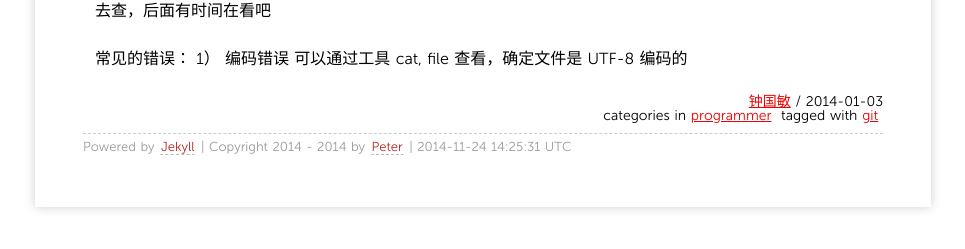
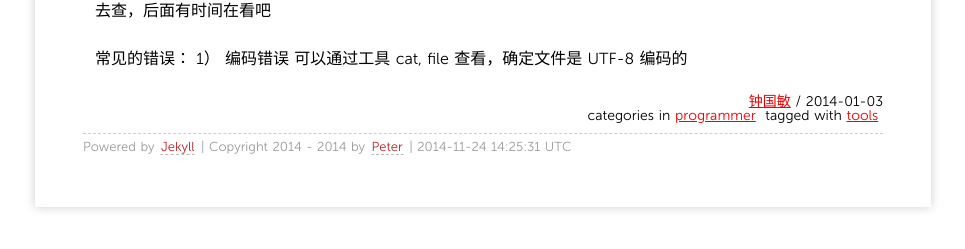
Before and after one commit to fengyr/blog, a Jekyll site: the page built from _posts/2014/2014-01-03-github_pages构建blog步骤.md, in a window 1280 px wide and 900 px high, scrolled down 5908 px. Shown: the part 645-894 px from the top of the window, without its empty margins (157-1122 px from the left). Built offline with Jekyll 4.4.1, drawn with Linux system fonts in a browser that asks for light colours; Markdown is read by kramdown in place of the engine named in the settings.

Commit message:
Update 2014-01-03-github_pages构建blog步骤.md

```diff
--- a/_posts/2014/2014-01-03-github_pages构建blog步骤.md
+++ b/_posts/2014/2014-01-03-github_pages构建blog步骤.md
@@ -4,7 +4,7 @@ title: github pages构建blog步骤
 categories:
 - programmer
 tags:
-- git
+- tools
 ---
 
 
```
